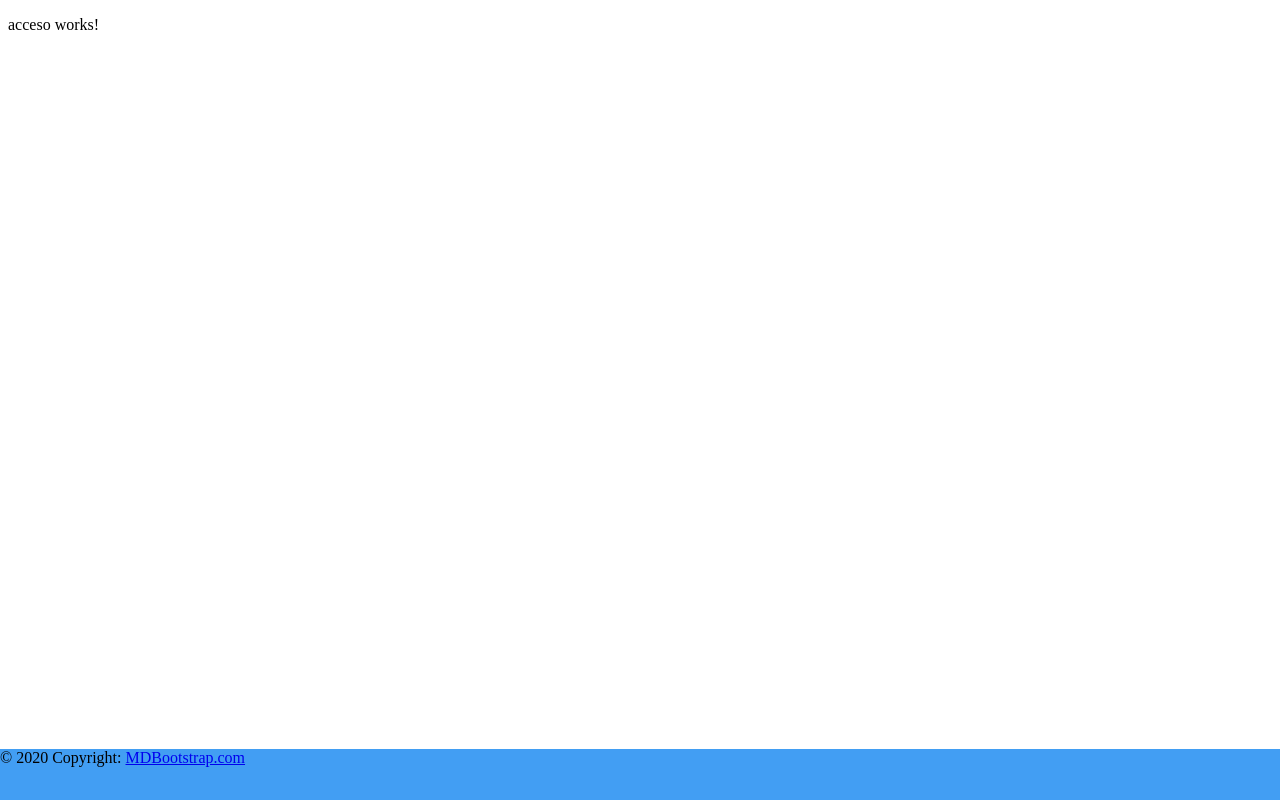
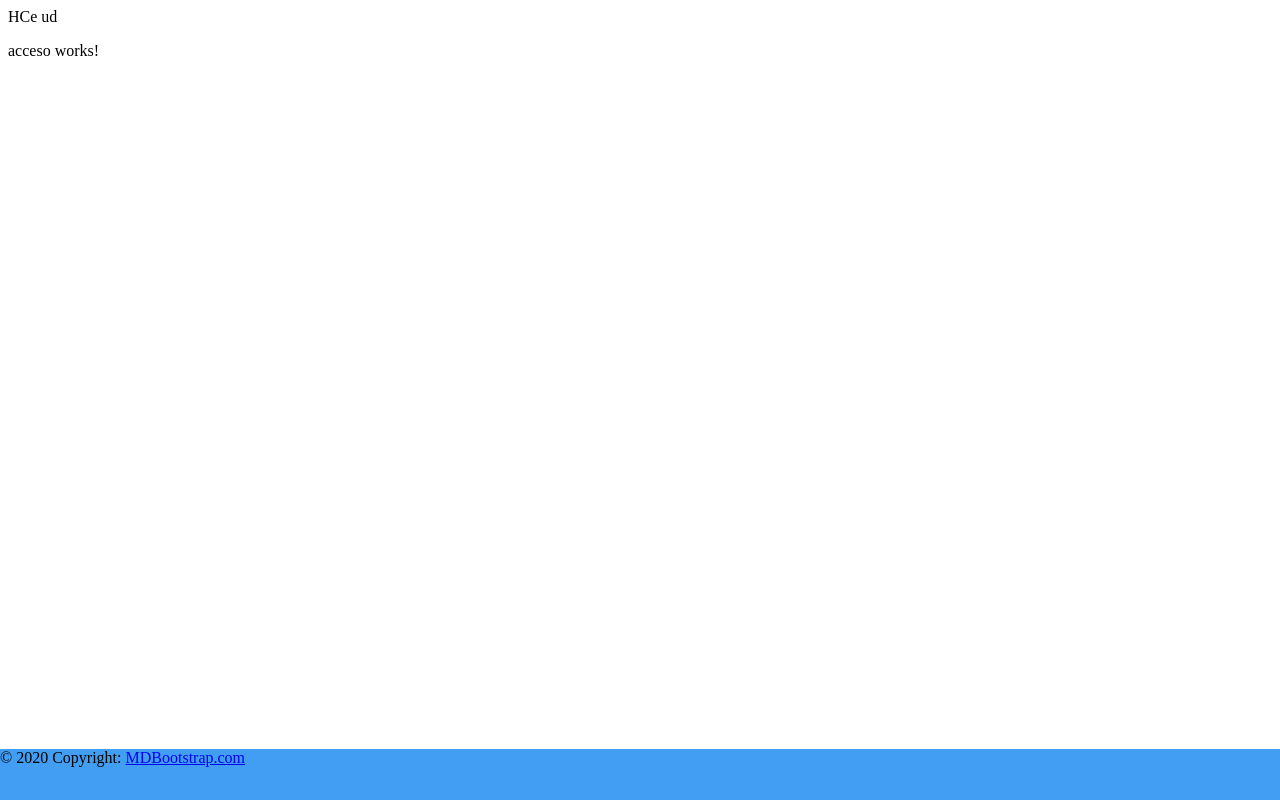
Before and after one commit to anndresfelipe29/hce-front, an Angular app: page /acceso in a window 1280 px wide. Built offline with nearby package versions, Linux system fonts and the light colour scheme.

Commit message:
Se agrega componente header

```diff
--- a/src/app/acceso/acceso.component.html
+++ b/src/app/acceso/acceso.component.html
@@ -1,2 +1,3 @@
+<app-header></app-header>
 <p>acceso works!</p>
 <router-outlet></router-outlet>
--- a/src/app/acceso/acceso.module.ts
+++ b/src/app/acceso/acceso.module.ts
@@ -4,13 +4,15 @@ import { CommonModule } from '@angular/common';
 import { AccesoRoutingModule } from './acceso-routing.module';
 import { LoginComponent } from './login/login.component';
 import { AccesoComponent } from './acceso.component';
+import { ComponentesCompartidosModule } from '../componentes-compartidos/componentes-compartidos.module';
 
 
 @NgModule({
   declarations: [LoginComponent, AccesoComponent],
   imports: [
     CommonModule,
-    AccesoRoutingModule
+    AccesoRoutingModule,
+    ComponentesCompartidosModule
   ]
 })
 export class AccesoModule { }
--- a/src/app/componentes-compartidos/componentes-compartidos.module.ts
+++ b/src/app/componentes-compartidos/componentes-compartidos.module.ts
@@ -1,14 +1,15 @@
 import { NgModule } from '@angular/core';
 import { CommonModule } from '@angular/common';
 import { FooterComponent } from './footer/footer.component';
+import { HeaderComponent } from './header/header.component';
 
 
 
 @NgModule({
-  declarations: [FooterComponent],
+  declarations: [FooterComponent, HeaderComponent],
   imports: [
     CommonModule
   ],
-  exports:[FooterComponent]
+  exports:[FooterComponent,HeaderComponent]
 })
 export class ComponentesCompartidosModule { }
--- /dev/null
+++ b/src/app/componentes-compartidos/header/header.component.html
@@ -0,0 +1,3 @@
+<header>
+    HCe ud
+</header>
--- /dev/null
+++ b/src/app/componentes-compartidos/header/header.component.ts
@@ -0,0 +1,15 @@
+import { Component, OnInit } from '@angular/core';
+
+@Component({
+  selector: 'app-header',
+  templateUrl: './header.component.html',
+  styleUrls: ['./header.component.sass']
+})
+export class HeaderComponent implements OnInit {
+
+  constructor() { }
+
+  ngOnInit(): void {
+  }
+
+}
```
Also changed, not shown: src/app/componentes-compartidos/header/header.component.sass (added), src/app/prueba/prueba.component.html (line endings or trailing spaces), 1 other file (tests, documents, lock files or other folders).
